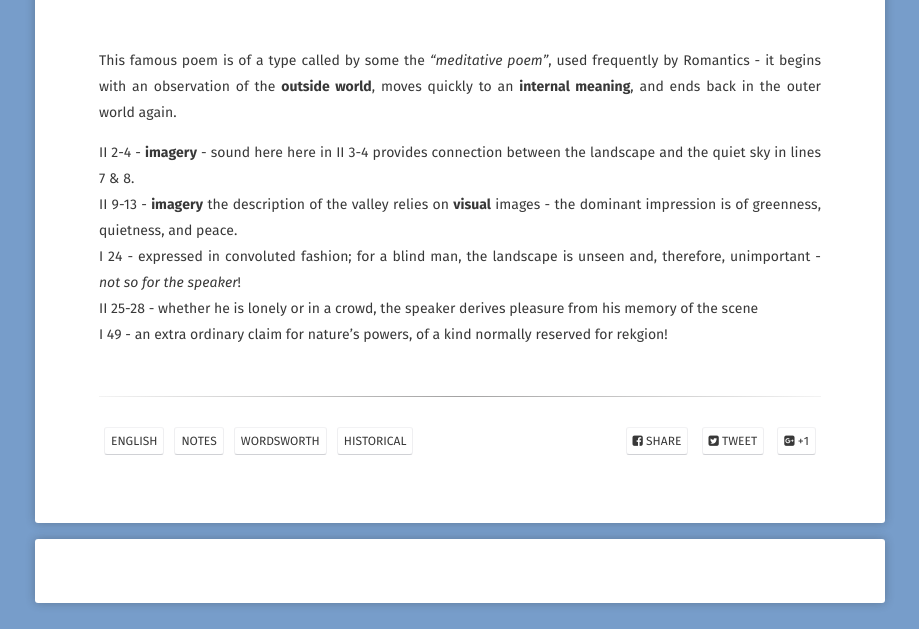
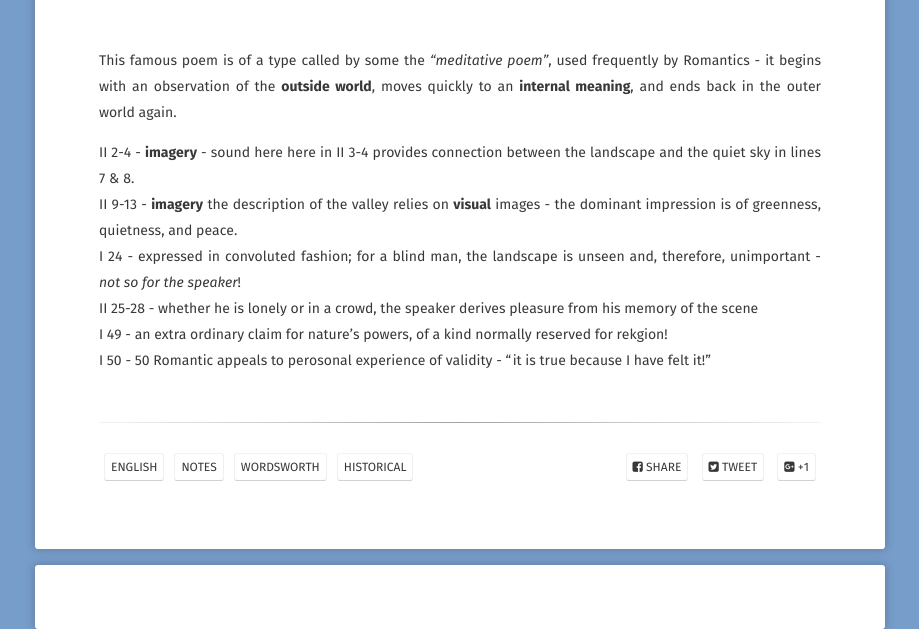
Before and after one commit to EthenStrine/site, a Jekyll site: the page built from _posts/2019-03-18-wordsworth.md, in a window 1280 px wide. Shown: the part 674-1303 px from the top of the page, without its empty margins (180-1099 px from the left). Built offline with Jekyll 4.4.1, drawn with Linux system fonts in a browser that asks for light colours; some web fonts are replaced; comment, search, counter and statistics services are not loaded.

Commit message:
Update 2019-03-18-wordsworth.md

```diff
--- a/_posts/2019-03-18-wordsworth.md
+++ b/_posts/2019-03-18-wordsworth.md
@@ -20,3 +20,4 @@ II 9-13 - **imagery** the description of the valley relies on **visual** images
 I 24 - expressed in convoluted fashion; for a blind man, the landscape is unseen and, therefore, unimportant - *not so for the speaker*!
 II 25-28 - whether he is lonely or in a crowd, the speaker derives pleasure from his memory of the scene
 I 49 - an extra ordinary claim for nature's powers, of a kind normally reserved for rekgion!
+I 50 - 50 Romantic appeals to perosonal experience of validity - "it is true because I have felt it!"
```
